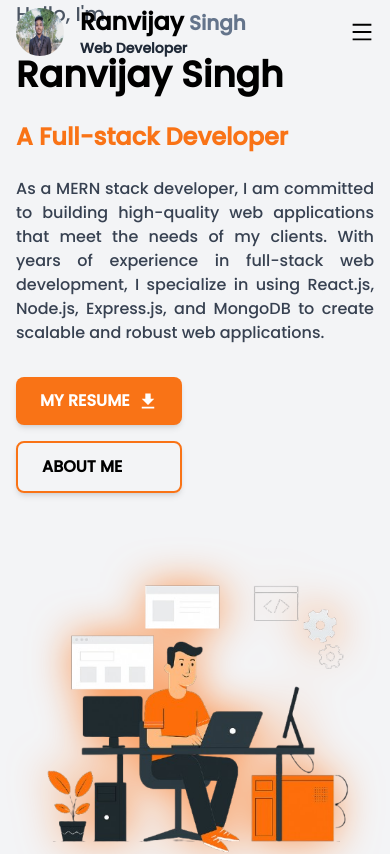
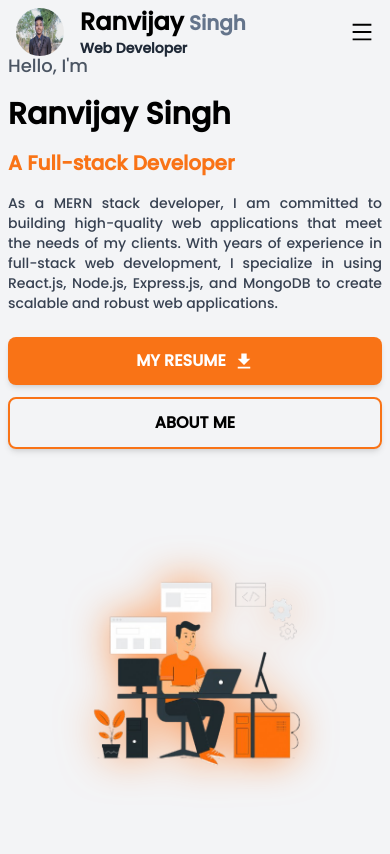
Before and after one commit to KUSHWAHA-RANVIJAY-SINGH/Portfolio, a React (Vite) app: page / in a window 390 px wide. Shown: the top 854 px of the page. Built offline with nearby package versions, Linux system fonts and the light colour scheme.

Commit message:
responsive update

```diff
--- a/src/components/Home/Home.jsx
+++ b/src/components/Home/Home.jsx
@@ -1,24 +1,22 @@
 import React from "react";
-import { FaSquareGithub, FaLinkedin, FaTelegram, FaReact, FaNodeJs, FaArrowDown } from "react-icons/fa6";
-import { IoMdMail, IoMdDownload } from "react-icons/io";
-import { SiMongodb, SiExpress } from "react-icons/si";
+import { IoMdDownload } from "react-icons/io";
 import { ReactTyped } from "react-typed";
 import resumePDF from '../../assets/Your_Resume.pdf';
-import { motion } from "framer-motion";
 import developer from '../../assets/Side_img.png';
+
 function Home() {
   return (
     <section
       id="Home"
-      className="min-h-screen flex flex-col md:flex-row items-center justify-center px-4 md:px-20"
+      className="min-h-screen flex flex-col md:flex-row items-center justify-center px-2 sm:px-4 md:px-10 lg:px-20 py-8 gap-8"
     >
       {/* Left Side */}
-      <div className="flex-1 flex flex-col justify-center items-start text-left space-y-6 max-w-2xl">
-        <span className="text-xl text-gray-600 dark:text-gray-300">Hello, I'm</span>
-        <h1 className="text-4xl md:text-6xl font-bold text-black dark:text-white leading-tight">
+      <div className="flex-1 flex flex-col justify-center items-start text-left space-y-4 max-w-full md:max-w-2xl w-full">
+        <span className="text-lg sm:text-xl text-gray-600 dark:text-gray-300">Hello, I'm</span>
+        <h1 className="text-3xl sm:text-4xl md:text-6xl font-bold text-black dark:text-white leading-tight">
           Ranvijay Singh
         </h1>
-        <div className="text-2xl md:text-3xl font-bold text-orange-500 flex items-center">
+        <div className="text-xl sm:text-2xl md:text-3xl font-bold text-orange-500 flex items-center">
           <ReactTyped
             className="mr-2"
             strings={["A Full-stack Developer"]}
@@ -28,34 +26,33 @@ function Home() {
             loop
           />
         </div>
-        <p className="text-md md:text-lg text-gray-700 dark:text-gray-300 max-w-xl text-justify">
+        <p className="text-sm sm:text-md md:text-lg text-gray-700 dark:text-gray-300 max-w-xl text-justify">
           As a MERN stack developer, I am committed to building high-quality web applications that meet the needs of my clients. With years of experience in full-stack web development, I specialize in using React.js, Node.js, Express.js, and MongoDB to create scalable and robust web applications.
         </p>
-        <div className="flex flex-col sm:flex-row gap-4 pt-2">
+        <div className="flex flex-col sm:flex-row gap-3 sm:gap-4 pt-2 w-full">
           <a
             href={resumePDF}
             target="_blank"
             rel="noopener noreferrer"
             download="Ranvijay_Singh_Resume.pdf"
-            className="bg-orange-500 hover:bg-orange-600 text-white font-bold py-3 px-6 rounded-lg flex items-center gap-2 transition-all duration-200 shadow-md"
+            className="bg-orange-500 hover:bg-orange-600 text-white font-bold py-3 px-6 rounded-lg flex items-center justify-center gap-2 transition-all duration-200 shadow-md w-full sm:w-auto"
           >
             MY RESUME <IoMdDownload className="text-xl" />
           </a>
           <a
             href="#About"
-            className="border-2 border-orange-500 text-black dark:text-white font-bold py-3 px-6 rounded-lg flex items-center gap-2 hover:bg-orange-500 hover:text-white transition-all duration-200 shadow-md"
+            className="border-2 border-orange-500 text-black dark:text-white font-bold py-3 px-6 rounded-lg flex items-center justify-center gap-2 hover:bg-orange-500 hover:text-white transition-all duration-200 shadow-md w-full sm:w-auto"
           >
             ABOUT ME
           </a>
         </div>
       </div>
       {/* Right Side */}
-      <div className="flex-1 flex justify-center items-center mt-12 md:mt-0">
-        {/* Placeholder SVG illustration, replace with your own if needed */}
+      <div className="flex-1 flex justify-center items-center mt-8 md:mt-0 w-full">
         <img
           src={developer}
           alt="Developer Illustration"
-          className="w-[350px] md:w-[450px] h-auto object-contain"
+          className="w-60 sm:w-80 md:w-[350px] lg:w-[450px] h-auto object-contain"
           style={{ filter: 'drop-shadow(0 0 20px #ff6600aa)' }}
         />
       </div>
```
